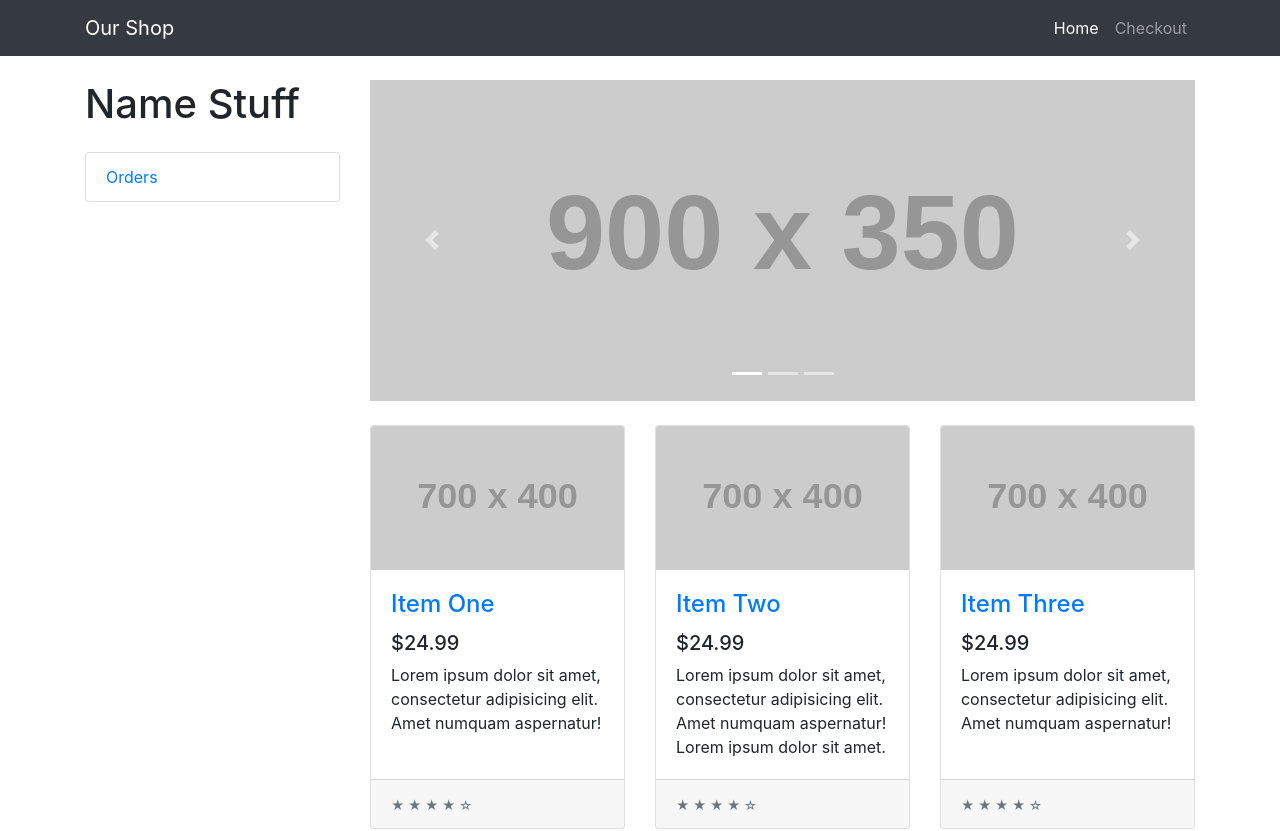
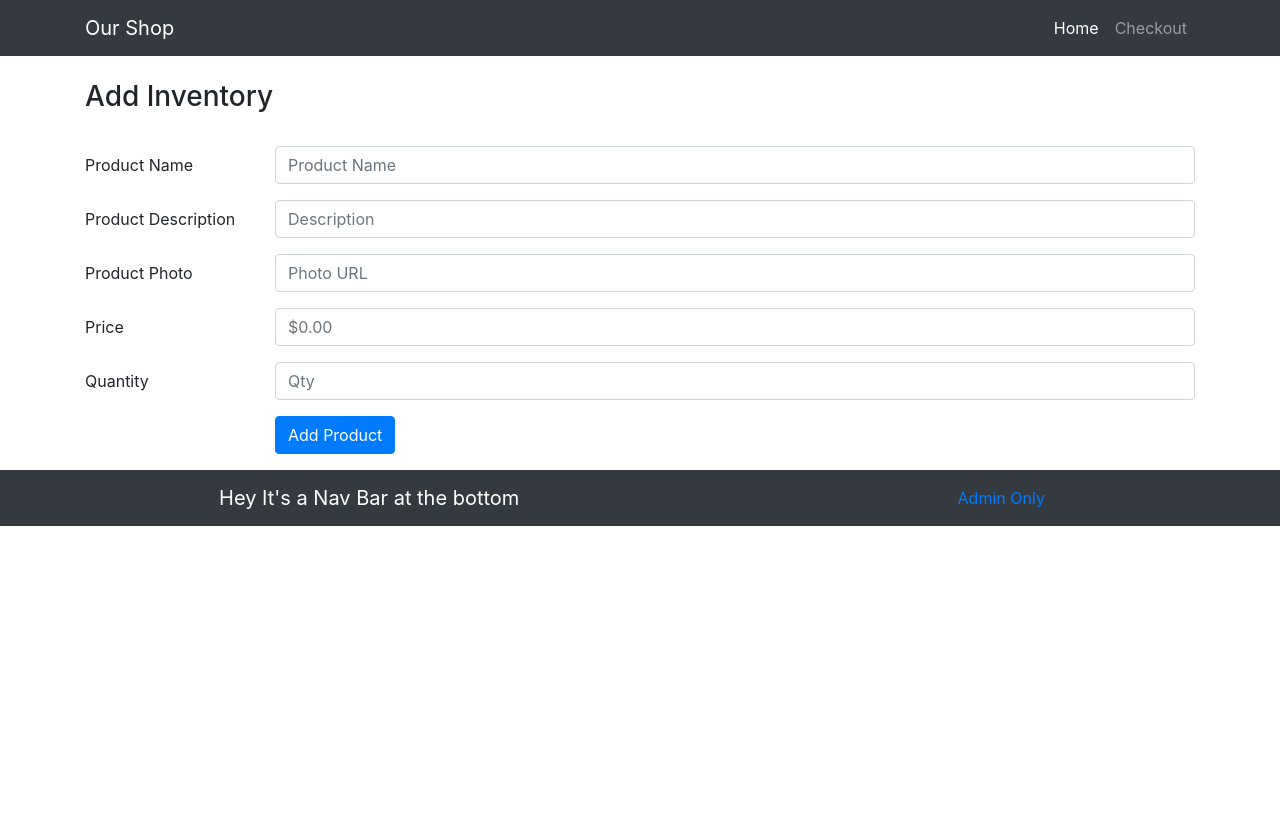
Before and after one commit to scottsemotan/estore, a React (Create React App) app: page /Admin in a window 1280 px wide. Shown: the top 831 px of the page. After the commit the page ends 800 px from the top, so only its background shows below. Built offline with nearby package versions, Linux system fonts and the light colour scheme.

Commit message:
fixed app.js merge problem

```diff
--- a/src/App.js
+++ b/src/App.js
@@ -18,7 +18,7 @@ function App() {
           <Switch>
             <Route path="/" exact component={Home} />
             <Route path="/checkout" component={Checkout} />
-
+            <Route path="/Admin" component={Admin} />
 
               <div class="container">
                 <div class="row">
@@ -29,13 +29,10 @@ function App() {
                     <Carousel />
                     <Home />
                   </div>
-
                 </div>
               </div>
-            <Footer />
-
-            <Route path="/Admin" component={Admin} />
           </Switch>
+          <Footer />
       </div>
     </Router>
   );
```
